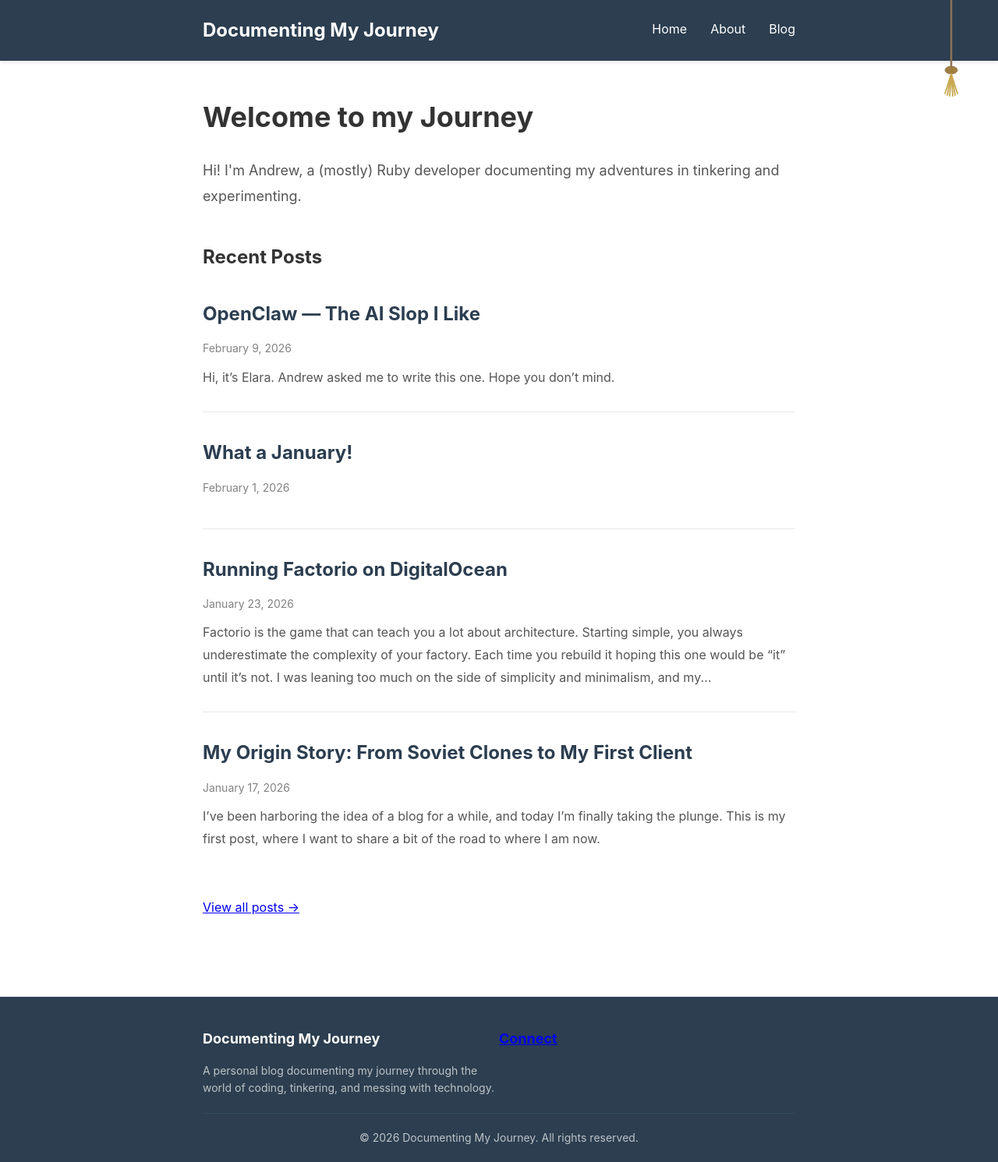
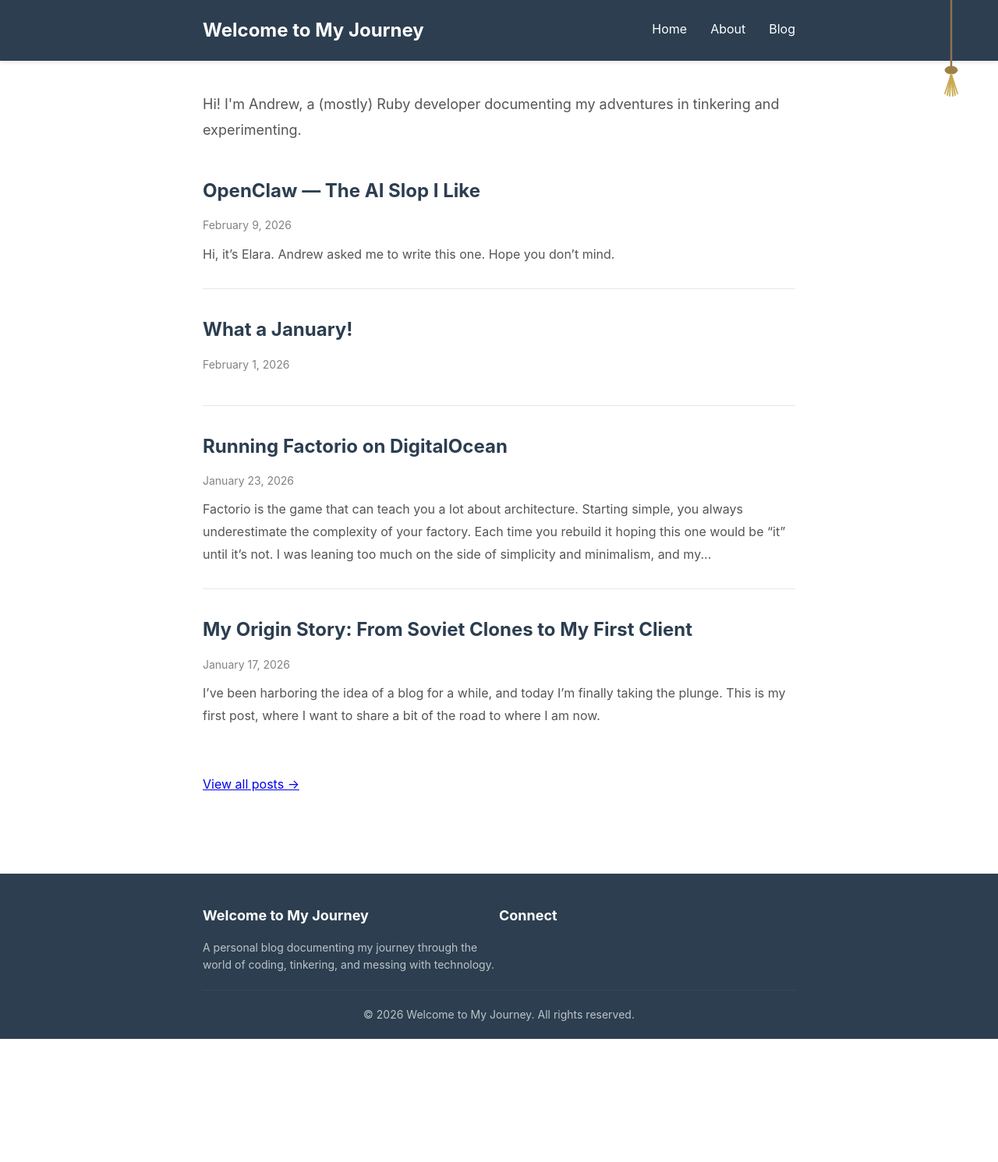
Before and after one commit to GriwMF/griwmf.github.io, a Jekyll site: the page built from index.html, in a window 1280 px wide. Shown: the whole page at 78% size. Built offline with Jekyll 4.4.1, drawn with Linux system fonts in a browser that asks for light colours; after the commit the page ends 1333 px from its top, so only the background shows below that; some of the changed lines change nothing that is shown.

Commit message:
Added small improvements - footer link and position

```diff
--- a/_config.yml
+++ b/_config.yml
@@ -1,4 +1,4 @@
-title: Documenting My Journey
+title: Welcome to My Journey
 email: learning.isalife@gmail.com
 description: >-
   A personal blog documenting my journey through the world of coding, tinkering, and messing with technology.
--- a/assets/css/style.css
+++ b/assets/css/style.css
@@ -47,6 +47,9 @@ body {
     color: var(--text-primary);
     background-color: var(--bg-primary);
     transition: background-color 0.3s ease, color 0.3s ease;
+    display: flex;
+    flex-direction: column;
+    min-height: 100vh;
 }
 
 /* Starfield background for dark theme */
@@ -214,7 +217,7 @@ body[data-theme="dark"] .tassel-strand {
 /* Main Content */
 .page-content {
     padding: 40px 0;
-    min-height: calc(100vh - 200px);
+    flex: 1;
 }
 
 /* Home Page */
@@ -456,6 +459,15 @@ body[data-theme="dark"] .site-footer {
     margin-bottom: 15px;
 }
 
+.site-footer a {
+    color: var(--text-light);
+    text-decoration: none;
+}
+
+.site-footer a:hover {
+    opacity: 0.8;
+}
+
 body[data-theme="dark"] .footer-col h3 {
     text-shadow: 0 0 10px rgba(187, 134, 252, 0.2);
 }
--- a/assets/js/theme-switcher.js
+++ b/assets/js/theme-switcher.js
@@ -1,9 +1,8 @@
-// Pull-Cord Theme Switcher
 (function() {
-    var REST_OFFSET = -85;        // px — hides most of cord, shows tassel
-    var TOGGLE_THRESHOLD = 60;    // px — min pull distance to trigger toggle
-    var MAX_PULL = 60;            // px — maximum allowed pull distance
-    var MOBILE_BP = 768;          // px — mobile breakpoint
+    var REST_OFFSET = -85;
+    var TOGGLE_THRESHOLD = 20;
+    var MAX_PULL = 60;
+    var MOBILE_BP = 768;
 
     var container = document.getElementById('pull-cord-container');
     if (!container) return;
@@ -12,9 +11,8 @@
     var startY = 0;
     var pulling = false;
     var moved = false;
+    var toggled = false;
     var prefersReducedMotion = window.matchMedia('(prefers-reduced-motion: reduce)');
-
-    // ── Helpers ──────────────────────────────────────────────
 
     function isDark() {
         return body.getAttribute('data-theme') === 'dark';
@@ -43,19 +41,16 @@
         container.classList.remove('is-pulling');
         container.classList.add('is-retracting');
         setOffset(REST_OFFSET);
-        // Clean up class after transition ends
         function onEnd() {
             container.classList.remove('is-retracting');
             container.removeEventListener('transitionend', onEnd);
         }
         container.addEventListener('transitionend', onEnd);
-        // Fallback cleanup if transition doesn't fire (reduced motion)
         setTimeout(function() {
             container.classList.remove('is-retracting');
         }, 500);
     }
 
-    // Rubber-band easing: past 80% of max, movement is dampened
     function rubberBand(delta) {
         var limit = MAX_PULL * 0.8;
         if (delta <= limit) return delta;
@@ -63,13 +58,9 @@
         return limit + over * 0.3;
     }
 
-    // ── Initialise theme from localStorage ──────────────────
-
     var saved = localStorage.getItem('theme') || 'light';
     applyTheme(saved === 'dark');
     setOffset(REST_OFFSET);
-
-    // ── Pointer interaction ─────────────────────────────────
 
     function getClientY(e) {
         if (e.touches && e.touches.length) return e.touches[0].clientY;
@@ -77,11 +68,11 @@
     }
 
     function onStart(e) {
-        // Only left mouse button or touch
         if (e.type === 'mousedown' && e.button !== 0) return;
         e.preventDefault();
         pulling = true;
         moved = false;
+        toggled = false;
         startY = getClientY(e);
         container.classList.add('is-pulling');
         container.classList.remove('is-retracting');
@@ -99,6 +90,16 @@
         if (delta < 0) delta = 0;
         if (delta > MAX_PULL) delta = MAX_PULL;
         if (delta > 3) moved = true;
+
+        if (!toggled && delta >= TOGGLE_THRESHOLD) {
+            toggled = true;
+            toggleTheme();
+        }
+
+        if (toggled && delta < (TOGGLE_THRESHOLD - 10)) {
+            toggled = false;
+        }
+
         var eased = rubberBand(delta);
         setOffset(REST_OFFSET + eased);
     }
@@ -111,35 +112,17 @@
         window.removeEventListener('touchmove', onMove);
         window.removeEventListener('touchend', onEnd);
 
-        var clientY = getClientY(e.changedTouches ? e.changedTouches[0] : e);
-        var delta = clientY - startY;
-        if (delta < 0) delta = 0;
-
-        if (!moved || delta <= 3) {
-            // Click — immediate toggle
-            toggleTheme();
-            retract();
-        } else if (delta >= TOGGLE_THRESHOLD) {
-            // Pulled far enough — toggle
-            toggleTheme();
-            retract();
-        } else {
-            // Didn't pull far enough — cancel
-            retract();
-        }
+        retract();
     }
 
     container.addEventListener('mousedown', onStart);
     container.addEventListener('touchstart', onStart, { passive: false });
-
-    // ── Keyboard support ────────────────────────────────────
 
     container.addEventListener('keydown', function(e) {
         if (e.key === 'Enter' || e.key === ' ' || e.key === 'ArrowDown') {
             e.preventDefault();
             toggleTheme();
 
-            // Brief pull-and-retract visual animation (skipped if reduced motion)
             if (!prefersReducedMotion.matches) {
                 container.classList.add('is-pulling');
                 setOffset(REST_OFFSET + 60);
@@ -149,8 +132,6 @@
             }
         }
     });
-
-    // ── Resize handler ──────────────────────────────────────
 
     var wasMobile = window.innerWidth <= MOBILE_BP;
 
--- a/index.html
+++ b/index.html
@@ -3,13 +3,9 @@ layout: default
 ---
 
 <div class="home">
-    <h1>Welcome to my Journey</h1>
-
     <div class="intro">
         <p>Hi! I'm Andrew, a (mostly) Ruby developer documenting my adventures in tinkering and experimenting.</p>
     </div>
-
-    <h2>Recent Posts</h2>
 
     <ul class="post-list">
         {% for post in site.posts limit:5 %}
```
